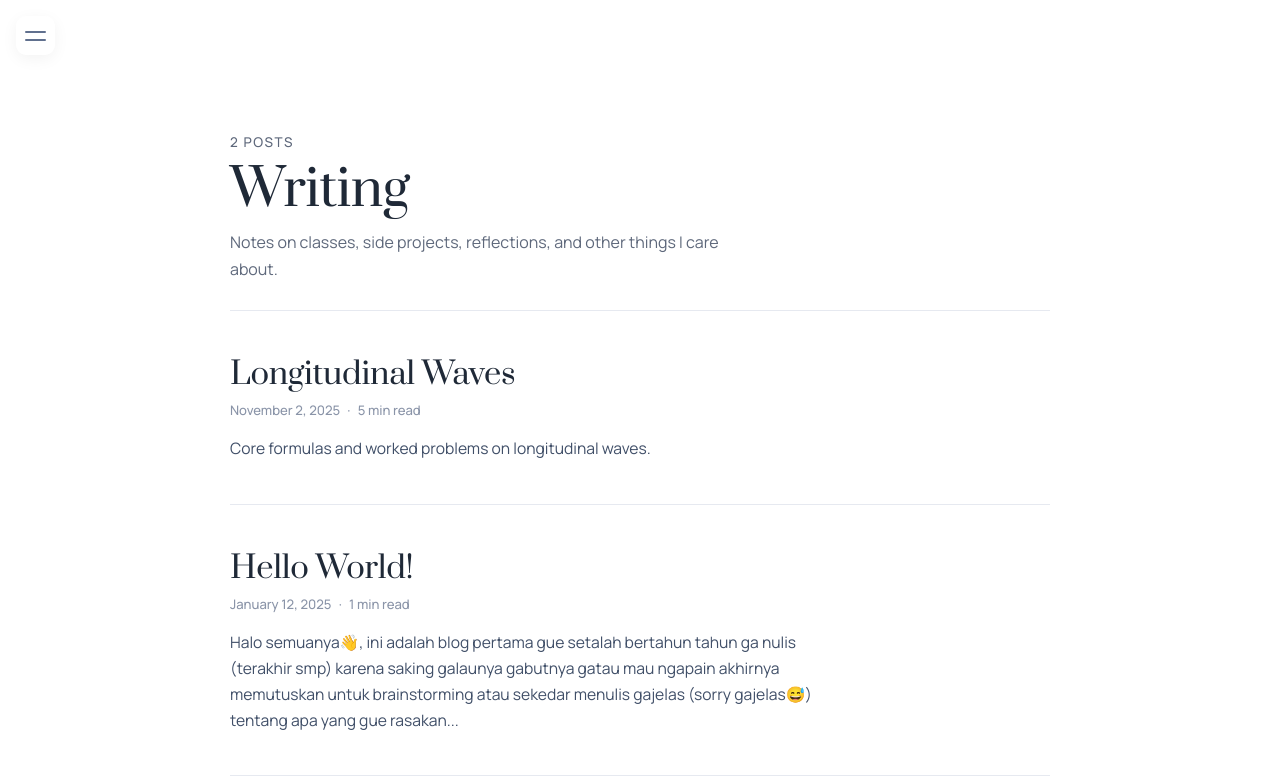
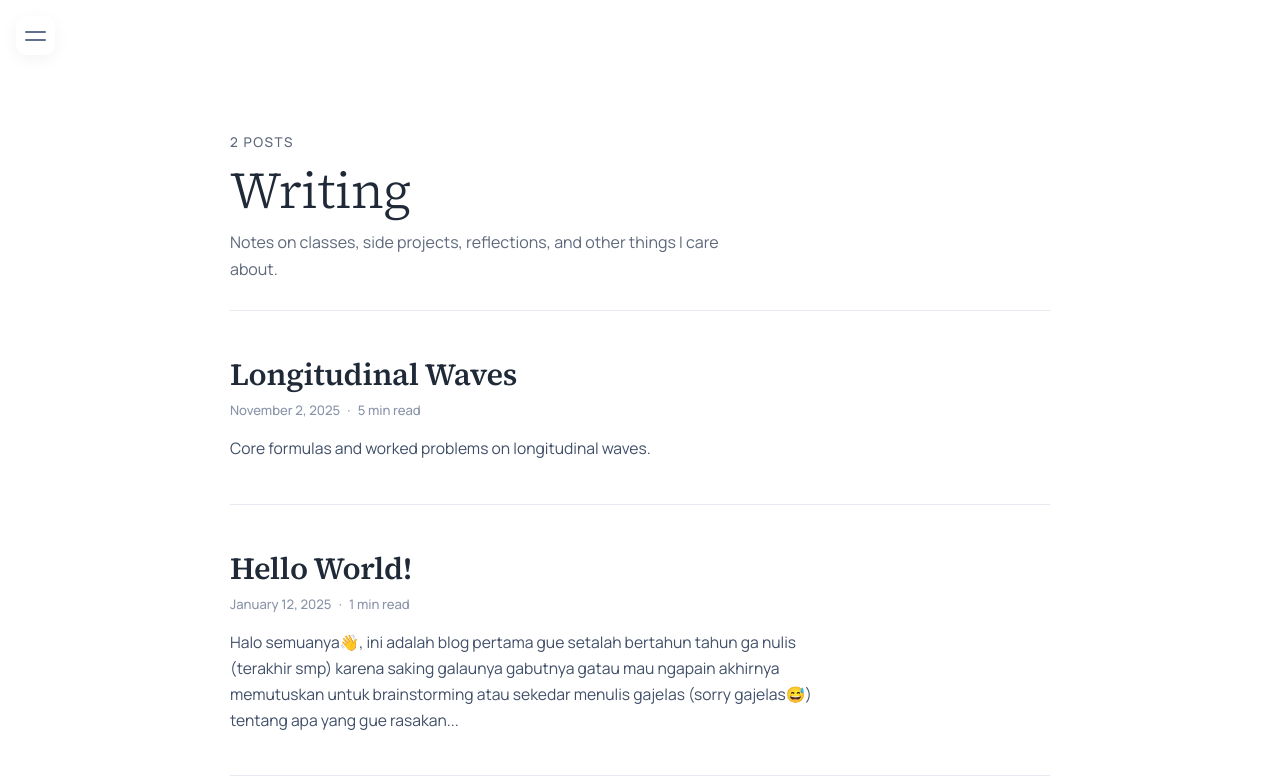
Before and after one commit to muhammadakfz/personal-site, an Astro site: page /blog in a window 1280 px wide. Built offline with nearby package versions, Linux system fonts and the light colour scheme; Astro itself is replaced by a stand-in of ours.

Commit message:
style: replace Prata with Source Serif 4 and update typography weights for improved consistency

```diff
--- a/src/layout/BaseLayout.astro
+++ b/src/layout/BaseLayout.astro
@@ -47,7 +47,7 @@ const socialImageUrl = new URL(image, canonicalUrl);
     <link rel="preconnect" href="https://fonts.googleapis.com" />
     <link rel="preconnect" href="https://fonts.gstatic.com" crossorigin="" />
     <link
-      href="https://fonts.googleapis.com/css2?family=JetBrains+Mono:wght@400;500&family=Manrope:wght@200;300;400;500;600;700&family=Prata&family=Source+Serif+4:ital,opsz,wght@0,8..60,200..900;1,8..60,200..900&family=Yellowtail&display=swap"
+      href="https://fonts.googleapis.com/css2?family=JetBrains+Mono:wght@400;500&family=Manrope:wght@200;300;400;500;600;700&family=Source+Serif+4:ital,opsz,wght@0,8..60,200..900;1,8..60,200..900&family=Yellowtail&display=swap"
       rel="stylesheet"
     />
     <link rel="icon" type="image/svg+xml" href="/favicon.svg" sizes="any" />
--- a/src/styles/global.css
+++ b/src/styles/global.css
@@ -12,7 +12,7 @@
 	--color-surface: #ffffff;
 	--color-overlay: #0f172a;
 	--font-sans: "Manrope", "Segoe UI", sans-serif;
-	--font-serif: "Prata", Georgia, serif;
+	--font-serif: "Source Serif 4", Georgia, serif;
 }
 
 * {
@@ -498,7 +498,7 @@ summary:focus-visible {
 	text-decoration: none;
 	color: var(--color-text);
 	font-family: var(--font-serif);
-	font-weight: 350;
+	font-weight: 600;
 	font-size: clamp(1.45rem, 2.4vw, 2.05rem);
 	line-height: 1.25;
 	letter-spacing: -0.01em;
@@ -637,8 +637,8 @@ summary:focus-visible {
 
 .article-title {
 	margin: 0;
-	font-family: "Source Serif 4", var(--font-serif);
-	font-weight: 700;
+	font-family: var(--font-serif);
+	font-weight: 600;
 	font-size: clamp(2.2rem, 4vw, 3.2rem);
 	line-height: 1.1;
 	letter-spacing: -0.015em;
```
